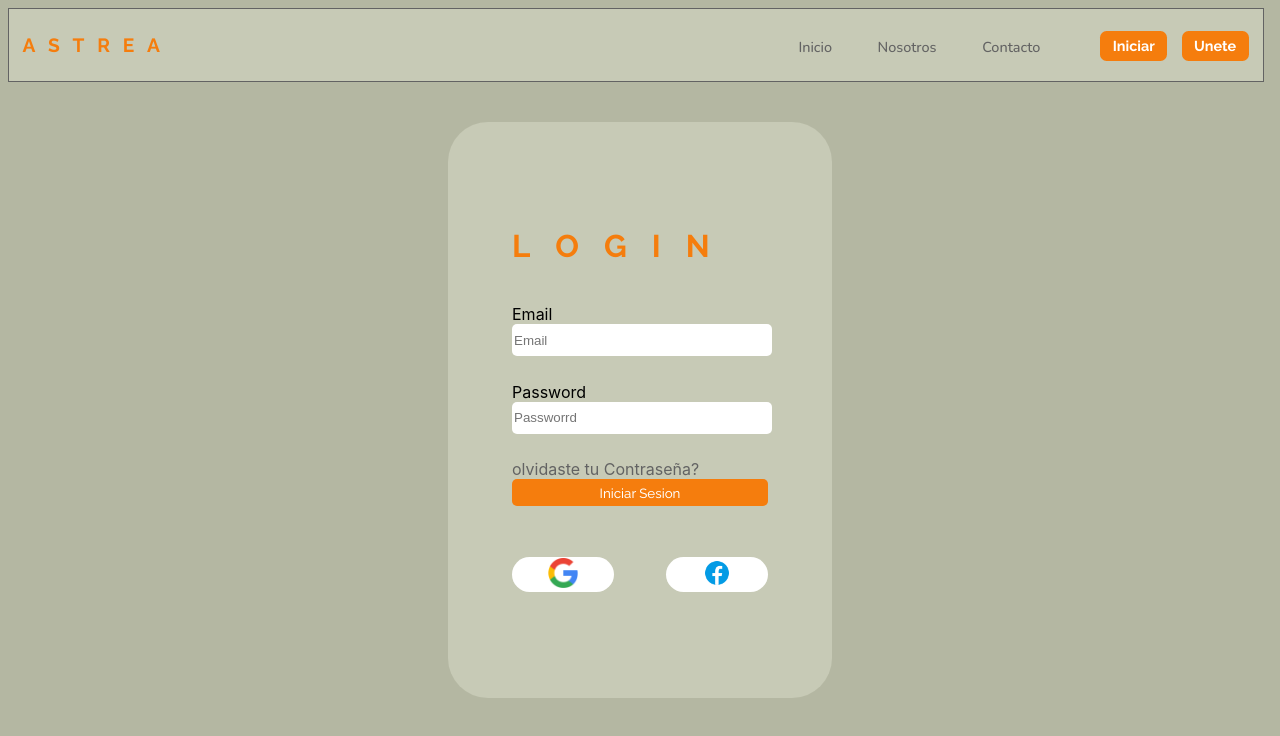
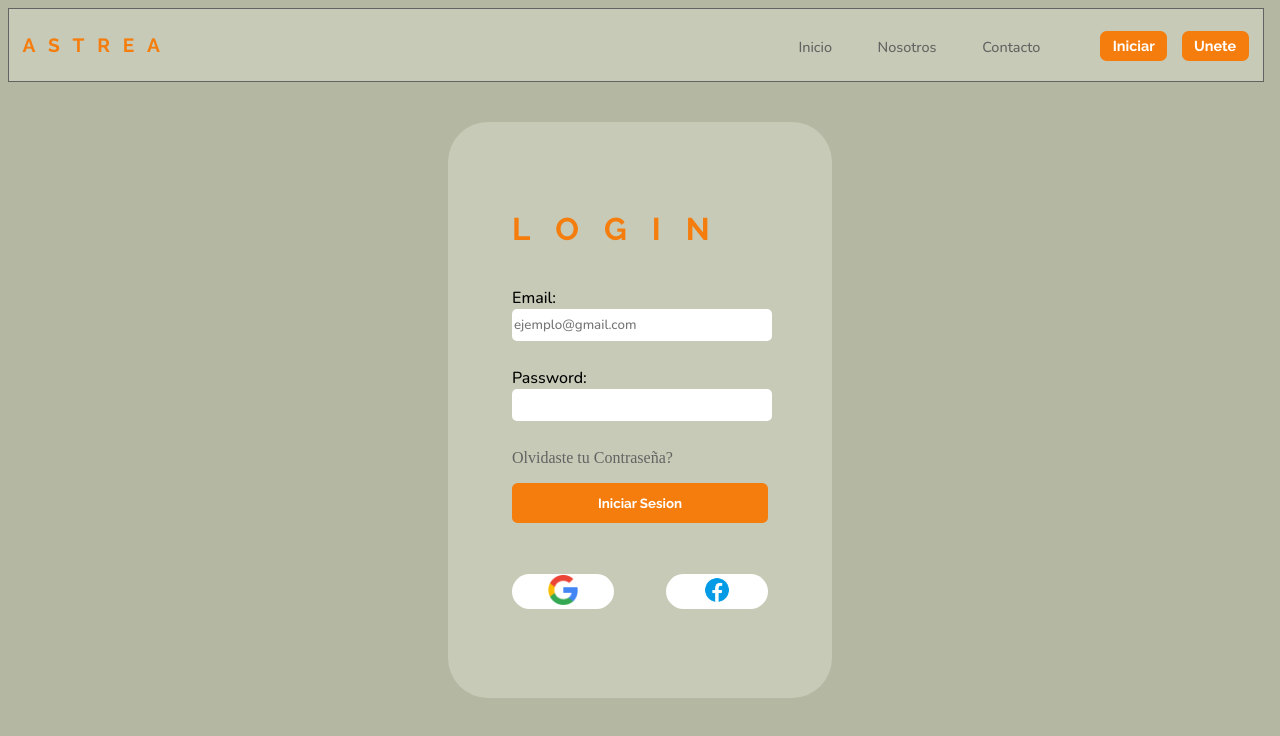
Before and after one commit to jHOkE-C/Web_OS, a React (Create React App) app in the folder frontend/: page /Login in a window 1280 px wide. Shown: the top 736 px of the page. Built offline with nearby package versions, Linux system fonts and the light colour scheme.

Commit message:
login validation y popup

```diff
--- a/frontend/src/components/form_login_client.jsx
+++ b/frontend/src/components/form_login_client.jsx
@@ -1,18 +1,28 @@
-import React, {useState} from 'react'
+import { Fragment } from 'react'
+import { useForm } from 'react-hook-form';
+import * as yup from "yup";
+import { yupResolver } from "@hookform/resolvers/yup";
 import styled from 'styled-components'
 import {Link, useNavigate} from 'react-router-dom'
 import Google from '../img/google.jpg'
 import Facebook from '../img/facebook.png'
+import Swal from 'sweetalert2'
+const schema = yup
+    .object({
+      email1: yup.string().email('Debe ser un Email valido')
+              .required('Se requiere Email'),
+      password1: yup.string()
+              .required('Se requiere Passworrd'),
+    })
+    .required()
 function Form_login_client() {
 
-    const [email, setEmail] = useState('');
-    const [password, setPassword] = useState('');
-    const [message, setMessage] = useState('');
   let navigate = useNavigate();
+  const {register,handleSubmit,formState: { errors },} = useForm({resolver: yupResolver(schema),})
 
-    const handleSubmit = async (e) => {
-      e.preventDefault();
 
+  const onSubmit = async (data) => {
+    if (!errors.firstName && !errors.lastName  && !errors.num) {
       const response = await fetch('http://localhost:5000/login', {
         method: 'POST',
         credentials: 'include',
@@ -20,22 +30,28 @@ function Form_login_client() {
           'Content-Type': 'application/json',
         },
         body: JSON.stringify({
-          correo: email,
-          contrasena: password,
+          correo: data.email1,
+          contrasena: data.password1,
         }),
       });
-      const data = await response.json();
-      console.log(data);
-      setMessage(data.mensaje);
-      if(data.mensaje === 'Inicio de sesion exitoso'){
-        console.log("exicto");
+
+      const dataResponse = await response.json();
+
+      if(dataResponse.mensaje === 'Inicio de sesion exitoso'){
+        Swal.fire({
+          icon: 'success',
+          text: 'Inicio Exitoso',
+          background:'#B4B7A2',
+          confirmButtonColor:'#F57D0D',
+        }).then(respuesta => {
+          if (respuesta) {
             navigate('/inicioPadre', { replace: true })
-        // Aquí ponemos replace:true para reemplazar la ruta actual con la tuya, pues si usaramos el navigate por sí solo, pushearía la ruta por encima de la otra
           }
-    };
-
-
-
+        });
+      }
+      console.log(data)
+    }
+  }
 
   return (
     <Login_container_client>
@@ -47,14 +63,23 @@ function Form_login_client() {
                 <h1 class="titleMain">I</h1>
                 <h1 class="titleMain">N</h1>
             </div>
-            <form action="" id='form_login_c' onSubmit={handleSubmit}>
-                <label>Email</label>
-                <input type="email" placeholder='Email' className='input_l' value={email} onChange={(e) => setEmail(e.target.value)} required />
-                <label>Password</label>
-                <input type="password" placeholder='Passworrd' className='input_l' value={password} onChange={(e) => setPassword(e.target.value)} required/>
-                <Link to='www.google.com'>olvidaste tu Contraseña?</Link>
+            <form action="" id='form_login_c' onSubmit={handleSubmit(onSubmit)}>
+                <label>Email: </label>
+                <input type="email"
+                placeholder='ejemplo@gmail.com'
+                className='input_l'
+                {... register('email1')}
+                />
+                <p className='spanA'>{errors.email1?.message}</p>
+                <label>Password:  </label>
+                <input type="password"
+                className='input_l'
+                {... register('password1')}
+                />
+                <p className='spanA'>{errors.password1?.message}</p>
+                <Link to='www.google.com'>Olvidaste tu Contraseña?</Link>
                 <br />
-                <button type='submit' className='buttonN'>Iniciar Sesion</button>
+                <button type='submit' id='button100'>Iniciar Sesion</button>
                 <div id='buttonRedes'>
                     <button type='button' className='buttonI'><img src={Google} alt="" className='buttonImg'/></button>
                     <button type='button' className='buttonI'><img src={Facebook} alt="" className='buttonImg'/></button>
@@ -73,7 +98,9 @@ const Login_container_client = styled.nav`
     display: flex;
     align-items: center;
     justify-content: center;
-
+    label{
+      font-family: 'nunitoN';
+    }
     .buttonI{
         background-color: white;
         border: none;
@@ -96,13 +123,22 @@ const Login_container_client = styled.nav`
         width: 30px;
     }
     a{
+      font-family: 'nunitoN ';
       text-decoration: none;
       color: #636363;
     }
     a:hover{
         color: #F57D0D;
     }
+    .spanA{
+    font-family: 'nunitoN';
+    color: red;
+    margin: 0px;
+    padding: 0px;
+    font-size: calc(0.01vw + 0.8em);
+    }
     .input_l{
+        font-family: 'nunitoN';
         background-color: white;
         border: none;
         border-radius: 5px;
@@ -149,30 +185,19 @@ const Login_container_client = styled.nav`
         display: block;
         padding-top: 40px;
     }
-    .buttonN{
-      padding-left: 5%;
-      padding-right: 5%;
-      padding-top: 2%;
-      padding-bottom: 2%;
-      height: auto;/*(para que tenga fijo el height)*/
-      width: 100%;
+    #button100{
     background-color: #F57D0D;
     color: white;
-      font-family: 'raleway';
-      border-radius: 5px;
-      -webkit-border-radius: 5px;
-      -moz-border-radius: 5px;
-      -ms-border-radius: 5px;
-      -o-border-radius: 5px;
-      border: none;
+    font-family: 'ralewayB';
+    margin-top: 2vh;
+    border:none;
+    width: 100%;
+    height: 5vh;
+    border-radius: 0.7vh;
   }
-  .buttonN:hover{
-      background-color:#636363;
+  #button100:hover{
+    background-color: #636363;
     color: #F57D0D;
-      transition-duration: 200ms;
-  }
-  .buttonN:active{
-      border: #F57D0D 5px;
   }
 
 `
```
Also changed, not shown: 1 other file (tests, documents, lock files or other folders). Lines whose indentation alone changed are shown as unchanged.
